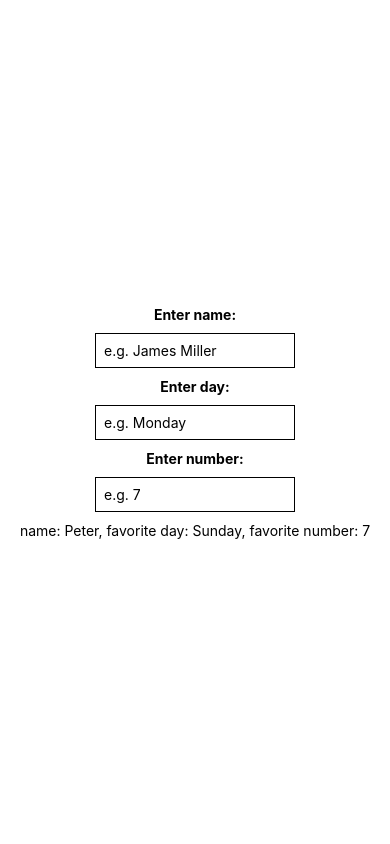
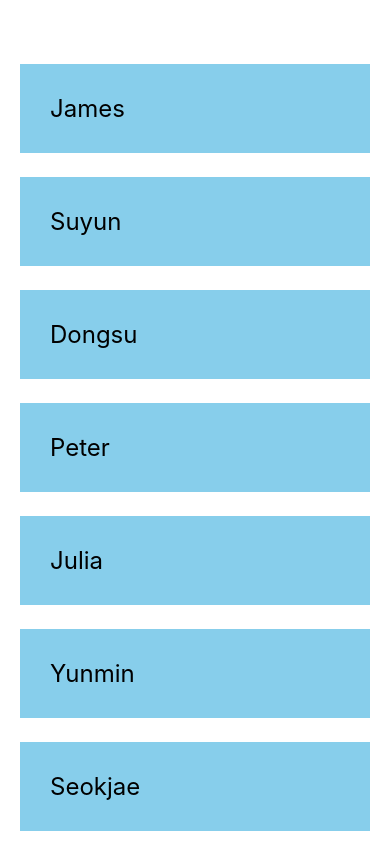
Before and after one commit to MASEOKJAE/CTA_Prototype, a React Native app in the folder ProtoProject/: screen / in a window 390 px wide. Built offline with nearby package versions, Linux system fonts and the light colour scheme.

Commit message:
Lists Calling & ScrollView

```diff
--- a/ProtoProject/App.js
+++ b/ProtoProject/App.js
@@ -1,48 +1,40 @@
 import React, {useState} from 'react';
 import { StatusBar } from 'expo-status-bar';
-import { StyleSheet, Text, View, Button, TextInput } from 'react-native';
+import { StyleSheet, Text, View, Button, TextInput, ScrollView } from 'react-native';
 
 export default function App() {
-  const [name, setName] = useState('Peter');
-  const [person, setPerson] = useState({name: 'mario', day: 'Sunday'});
-  const [number, setNumber] = useState(7);
-
-  const clickHandler = () => {
-    setName('Jack');
-  }
+  const [people, setPeople] = useState([
+    { name: 'James', key: '1' },
+    { name: 'Suyun', key: '2' },
+    { name: 'Dongsu', key: '3' },
+    { name: 'Peter', key: '4' },
+    { name: 'Julia', key: '5' },
+    { name: 'Yunmin', key: '6' },
+    { name: 'Seokjae', key: '7' },
+    { name: 'Heewon', key: '8' },
+  ])
   return (
     <View style={styles.container}>
-      <Text style={styles.boldText}>Enter name:</Text>
-      <TextInput
-        style={styles.input}
-        placeholder='e.g. James Miller'
-        onChangeText={(value) => setName(value)} />
-        {/* (value) => setName(value)는 화살표 함수로 작성된 이벤트 핸들러입니다.
-        이벤트 핸들러 함수는 하나의 매개변수 value를 받아들이고, setName(value) 함수를 호출하여 value 값을 name 변수에 저장합니다. */}
 
-    <Text style={styles.boldText}>Enter day:</Text>
-      <TextInput
-        style={styles.input}
-        placeholder='e.g. Monday'
-        onChangeText={(value) => setPerson(prevPerson => ({ ...prevPerson, day: value }))} />
-        {/* onChangeText 이벤트 핸들러 내에서 setPerson 함수를 호출하고 있습니다.
-        setPerson 함수의 매개변수로 이전 상태 값을 받는 함수를 전달하고 있습니다.
-        이전 상태 값을 활용하여 전개 연산자(...)를 사용하여 객체를 복사한 후, day 속성만 업데이트하고 있습니다.
-        이렇게 수정하면 person 상태의 day 속성이 입력 필드의 값으로 업데이트될 것입니다. */}
+      <ScrollView>
+        { people.map((item) => {
+          return (
+            <View key={item.key}>
+              <Text style={styles.mapItem}>{item.name}</Text>
+            </View>
+          )
+        })}
+      </ScrollView>
 
-    <Text style={styles.boldText}>Enter number:</Text>
-      <TextInput
-        style={styles.input}
-        keyboardType='numeric'
-        placeholder='e.g. 7'
-        onChangeText={(value) => setNumber(value)} />
-        {/* onChangeText 이벤트 핸들러 내에서 setPerson 함수를 호출하고 있습니다.
-        setPerson 함수의 매개변수로 이전 상태 값을 받는 함수를 전달하고 있습니다.
-        이전 상태 값을 활용하여 전개 연산자(...)를 사용하여 객체를 복사한 후, day 속성만 업데이트하고 있습니다.
-        이렇게 수정하면 person 상태의 day 속성이 입력 필드의 값으로 업데이트될 것입니다. */}
+      {/* 위 아래 같은 기능 다른 모습 */}
+      {/* <ScrollView>
+        { people.map(item => (
+          <View key={item.key}>
+            <Text style={styles.mapItem}>{item.name}</Text>
+          </View>
+        ))}
+      </ScrollView> */}
 
-      <Text>name: {name}, favorite day: {person.day}, favorite number: {number}</Text>
-      <StatusBar style="auto" />
     </View>
   );
 }
@@ -51,29 +43,15 @@ const styles = StyleSheet.create({
   container: {
     flex: 1,
     backgroundColor: '#fff',
-    alignItems: 'center',
-    justifyContent: 'center',
+    paddingTop: 40,
+    paddingHorizontal: 20,
+    // alignItems: 'center',
+    // justifyContent: 'center'
   },
-  header: {
-    backgroundColor: 'pink',
-    padding: 20,
-  },
-  boldText: {
-    fontWeight: 'bold',
-  },
-  body: {
-    backgroundColor: 'yellow',
+  mapItem: {
+    marginTop: 24,
     padding: 30,
-    fontWeight: 'bold'
-  },
-  buttonContainer: {
-    marginTop: 20
-  },
-  input: {
-    borderWidth: 1,
-    birderColor: '#777',
-    padding: 8,
-    margin: 10,
-    width: 200,
+    backgroundColor: 'skyblue',
+    fontSize: 24
   }
 });
```
